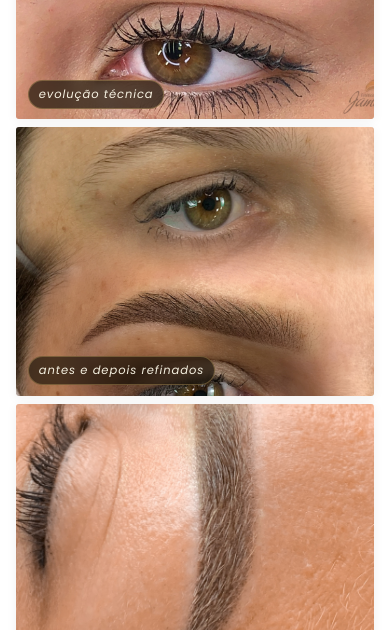
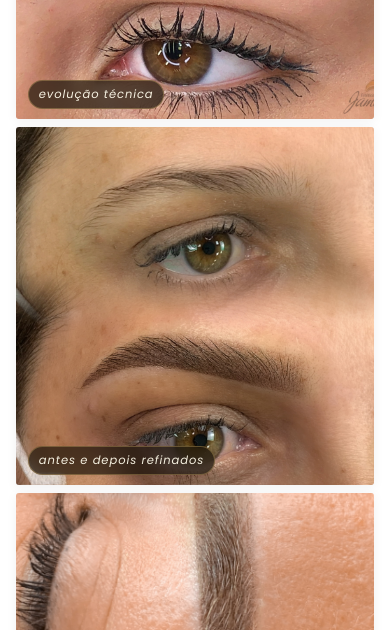
Before and after one commit to mktjamesolaya2/shadow3, a website: page index.html in a window 390 px wide. Shown: the part 8504-9134 px from the top of the page. Drawn offline with nearby package versions, Linux system fonts and the light colour scheme.

Commit message:
fix: ajustes mobile - sobrancelha centralizada na Dobra 9 + CTA final + outras melhorias

```diff
--- a/index.html
+++ b/index.html
@@ -7,7 +7,7 @@
   <link rel="preconnect" href="https://fonts.googleapis.com" />
   <link rel="preconnect" href="https://fonts.gstatic.com" crossorigin />
   <link href="https://fonts.googleapis.com/css2?family=Inter:ital,wght@0,200;0,300;0,400;0,500;0,600;1,400&family=Source+Sans+3:ital,wght@0,200;0,300;0,400;0,500;0,600;0,700;1,400;1,500;1,600&display=swap" rel="stylesheet" />
-  <link rel="stylesheet" href="styles.css?v=20260522-tablet-pc" />
+  <link rel="stylesheet" href="styles.css?v=20260522-proof-fix-v2" />
   <style>
     /* Mobile-only override pra forçar cor sólida nas faixas do closing — bypassa cache do styles.css */
     @media (max-width: 900px) {
--- a/styles.css
+++ b/styles.css
@@ -2916,11 +2916,14 @@ body {
     grid-auto-rows: clamp(140px, 22vw, 200px);
   }
   .proof-item--evolucao     { grid-column: 1 / 4;  grid-row: 1 / 4; }
-  .proof-item--antesdepois  { grid-column: 4 / 7;  grid-row: 1 / 3; }
+  .proof-item--antesdepois  { grid-column: 4 / 7;  grid-row: 1 / 3; aspect-ratio: 1/1; }
   .proof-item--cicatrizacao { grid-column: 4 / 7;  grid-row: 3 / 5; }
   .proof-item--alunas       { grid-column: 1 / 7;  grid-row: 4 / 6; }
   .proof-item--translucida  { grid-column: 1 / 4;  grid-row: 6 / 8; }
   .proof-item--premium      { grid-column: 4 / 7;  grid-row: 6 / 8; }
+  .proof-item--antesdepois img {
+    object-position: center center;
+  }
 }
 
 @media (max-width: 600px) {
@@ -2945,6 +2948,13 @@ body {
   .proof-item--evolucao,
   .proof-item--premium {
     aspect-ratio: 3/4;
+  }
+  /* Antes/Depois é quadrada — mantém aspect 1/1 pra não cortar sobrancelha */
+  .proof-item--antesdepois {
+    aspect-ratio: 1/1;
+  }
+  .proof-item--antesdepois img {
+    object-position: center center;
   }
 }
 
```
